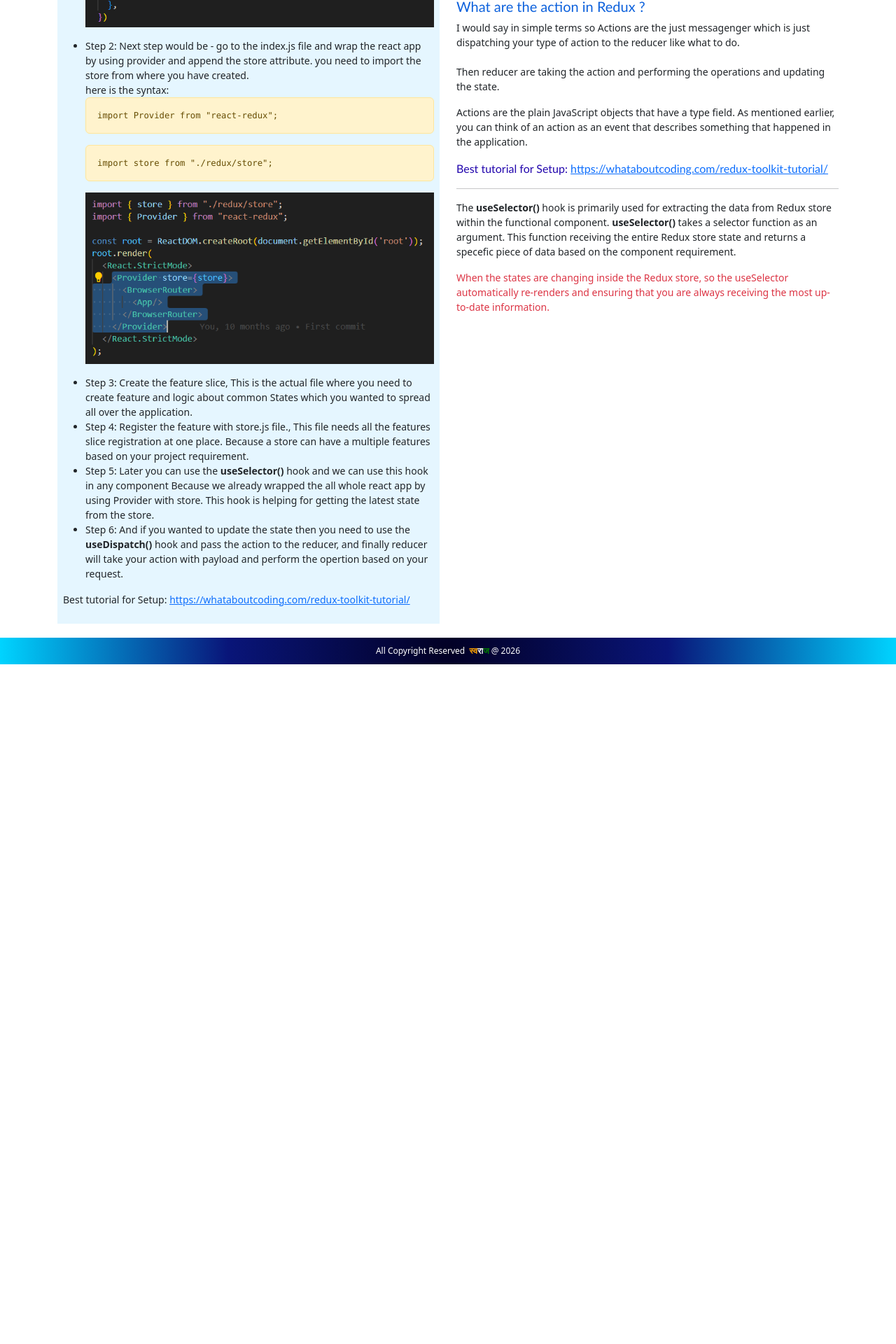
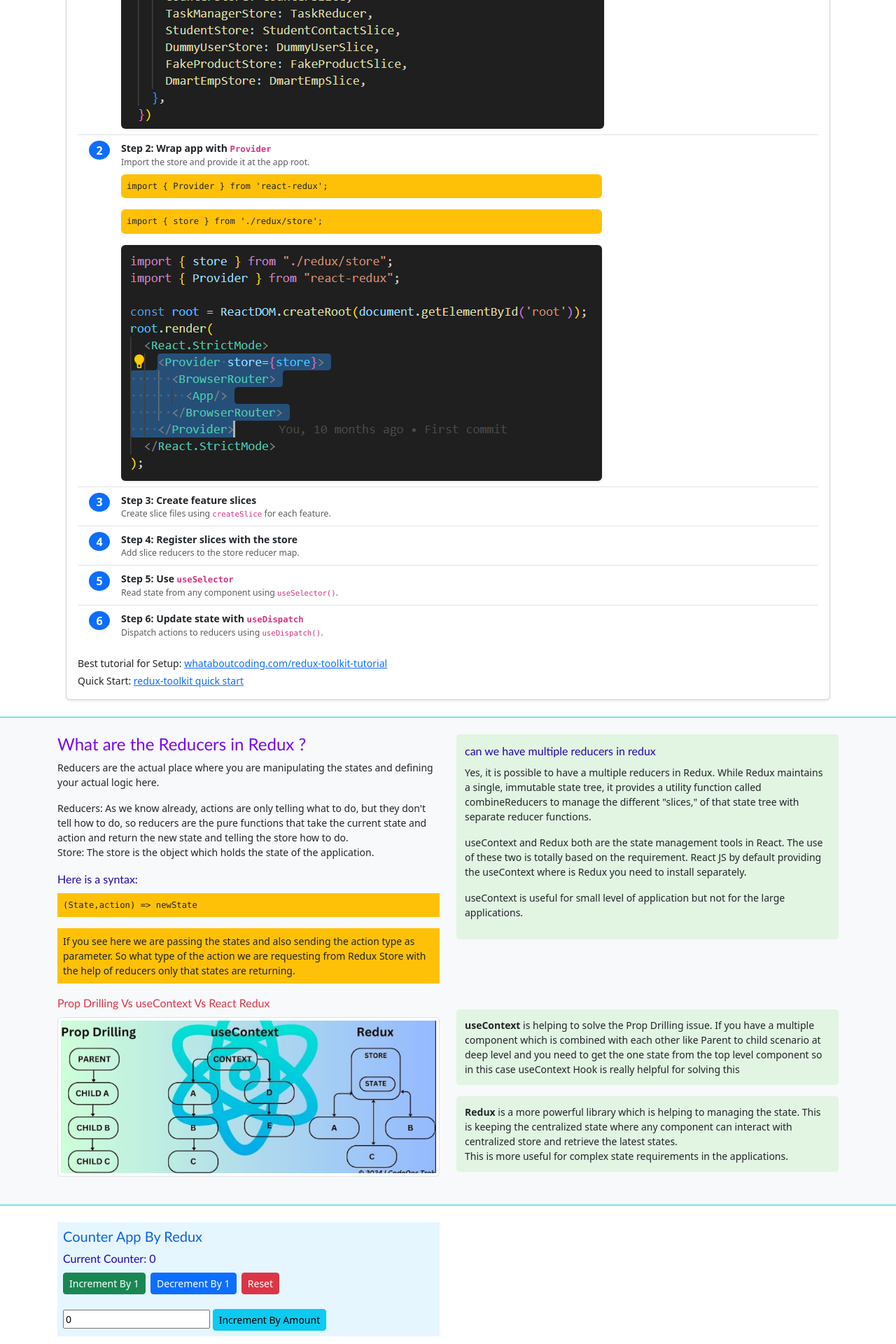
Before and after one commit to rakesh4288/Swaraj-House, a React (Vite) app: page /react-redux-tutorial in a window 1280 px wide. Shown: the part 840-2760 px from the top of the page at 70% size. Before the commit the page ends 1789 px from the top, so only its background shows below. Built offline with nearby package versions, Linux system fonts and the light colour scheme; sample sign-in values are in the browser's storage.

Commit message:
feat(Redux): enhancing redux tutorial

```diff
--- a/package.json
+++ b/package.json
@@ -10,10 +10,12 @@
     "preview": "vite preview"
   },
   "dependencies": {
+    "@reduxjs/toolkit": "^2.11.2",
     "bootstrap": "^5.3.8",
     "bootstrap-icons": "^1.13.1",
     "react": "^19.2.0",
     "react-dom": "^19.2.0",
+    "react-redux": "^9.2.0",
     "react-router-dom": "^7.13.0"
   },
   "devDependencies": {
--- /dev/null
+++ b/src/Components/CounterAppByRedux.jsx
@@ -0,0 +1,53 @@
+import { useState } from "react";
+import { useSelector, useDispatch } from "react-redux";
+import { increment, decrement, reset, incrementByAmount } from "../reduxFeatures/counterSlice";
+
+const CounterAppByRedux = () => {
+    const [amount, setAmount] = useState(0);
+    const count = useSelector((state) => state.CounterStore.value);
+    const dispatch = useDispatch();
+    const handleIncrement = () => {
+        dispatch(increment());
+    }
+
+    const handleDecrement = () => {
+        dispatch(decrement());
+    }
+
+    const handleReset = () => {
+        dispatch(reset());
+    }
+
+    const handleAmount = (e) => {
+        console.log('handleAmount =', e.target.value);
+        const value = e.target.value;
+        setAmount(value);
+    }
+
+    const handleIncrementAmount = () => {
+        dispatch(incrementByAmount(amount));
+    }
+
+    return (
+        <div id="counter-app-by-redux" className="lightBlue p-2">
+            <h5>Counter App By Redux</h5>
+            <h6>Current Counter: {count}</h6>
+
+            <button className="btn btn-success btn-sm" onClick={handleIncrement}>Increment By 1</button>
+            &nbsp;&nbsp;
+            <button className="btn btn-primary btn-sm" onClick={handleDecrement}>Decrement By 1</button>
+
+            &nbsp;&nbsp;
+            <button className="btn btn-danger btn-sm" onClick={handleReset}>Reset</button>
+
+            <br/><br/>
+            <div>
+                <input type='number' placeholder='Enter amount' value={amount} onChange={handleAmount} />
+                &nbsp;
+                <button className='btn btn-info btn-sm' onClick={handleIncrementAmount}>Increment By Amount</button>
+            </div>
+        </div>
+    )
+}
+
+export default CounterAppByRedux;
--- a/src/Components/ReduxConfiguration.jsx
+++ b/src/Components/ReduxConfiguration.jsx
@@ -3,51 +3,77 @@
 
 const ReduxConfiguration = () => {
     return (
-        <div id="redux-configuration" className="lightBlue p-2">
-            <h6>Steps for configuring React Redux:</h6>
-            <ul>
-                <li>
-                    Step 1: Firstly we need to create the store where we configure the entry point of common redux store
-                    <p>
-                        <img src={AppImages.Redux_Store_img_1} alt={AppImages.Redux_Store_img_1} className="img-fluid" />
-                    </p>
-                </li>
+        <div id="redux-configuration" className="container">
+            <div className="card shadow-sm">
+                <div className="card-body">
+                    <h6 className="card-title">Steps for configuring React Redux</h6>
 
-                <li>
-                    Step 2: Next step would be - go to the index.js file and wrap the react app by using provider and append the store attribute. you need to import the store from where you have created. <br/>
-                    here is the syntax:
-                    <pre className='alert alert-warning'>
-                        <code>import { "Provider" } from "react-redux";</code>
-                    </pre>
+                    <div className="list-group list-group-flush">
+                        <div className="list-group-item d-flex gap-3 align-items-start">
+                            <span className="badge bg-primary rounded-circle fs-6">1</span>
+                            <div>
+                                <div className="fw-bold">Step 1: Create the store</div>
+                                <div className="small text-muted">Configure the central Redux store where you register feature reducers.</div>
+                                <div className="mt-2">
+                                    <img src={AppImages.Redux_Store_img_1} alt="redux store" className="img-fluid rounded shadow-sm" />
+                                </div>
+                            </div>
+                        </div>
 
-                    <pre className='alert alert-warning'>
-                        <code>import { "store" } from "./redux/store";</code>
-                    </pre>
+                        <div className="list-group-item d-flex gap-3 align-items-start">
+                            <span className="badge bg-primary rounded-circle fs-6">2</span>
+                            <div>
+                                <div className="fw-bold">Step 2: Wrap app with <code>Provider</code></div>
+                                <div className="small text-muted">Import the store and provide it at the app root.</div>
 
-                    <p>
-                        <img src={AppImages.Redux_Store_img_2} alt={AppImages.Redux_Store_img_2} className='img-fluid'/>
-                    </p>
-                </li>
+                                <pre className="bg-warning p-2 rounded mt-2"><code>import {'{ Provider }'} from 'react-redux';</code></pre>
+                                <pre className="bg-warning p-2 rounded mt-2"><code>import {'{ store }'} from './redux/store';</code></pre>
 
-                <li>
-                    Step 3: Create the feature slice, This is the actual file where you need to create feature and logic about common States which you wanted to spread all over the application.
-                </li>
+                                <div className="mt-2">
+                                    <img src={AppImages.Redux_Store_img_2} alt="provider" className="img-fluid rounded shadow-sm" />
+                                </div>
+                            </div>
+                        </div>
 
-                <li>
-                    Step 4: Register the  feature with store.js file., This file needs all the features slice registration at one place. Because a store can have a multiple features based on your project requirement.
-                </li>
+                        <div className="list-group-item d-flex gap-3 align-items-start">
+                            <span className="badge bg-primary rounded-circle fs-6">3</span>
+                            <div>
+                                <div className="fw-bold">Step 3: Create feature slices</div>
+                                <div className="small text-muted">Create slice files using <code>createSlice</code> for each feature.</div>
+                            </div>
+                        </div>
 
-                <li>
-                    Step 5: Later you can use the <b>useSelector()</b> hook and we can use this hook in any component Because we already wrapped the all whole react app by using Provider with store.  This hook is helping for getting the latest state from the store.
-                </li>
-                <li>
-                    Step 6: And if you wanted to update the state then you need to use the <b>useDispatch()</b> hook and pass the action to the reducer, and finally reducer will take your action with payload and perform the opertion based on your request.
-                </li>
-            </ul>
+                        <div className="list-group-item d-flex gap-3 align-items-start">
+                            <span className="badge bg-primary rounded-circle fs-6">4</span>
+                            <div>
+                                <div className="fw-bold">Step 4: Register slices with the store</div>
+                                <div className="small text-muted">Add slice reducers to the store reducer map.</div>
+                            </div>
+                        </div>
 
-            <p>
-                Best tutorial for Setup: <Link to="https://whataboutcoding.com/redux-toolkit-tutorial/" target="_blank">https://whataboutcoding.com/redux-toolkit-tutorial/</Link>
-            </p>
+                        <div className="list-group-item d-flex gap-3 align-items-start">
+                            <span className="badge bg-primary rounded-circle fs-6">5</span>
+                            <div>
+                                <div className="fw-bold">Step 5: Use <code>useSelector</code></div>
+                                <div className="small text-muted">Read state from any component using <code>useSelector()</code>.</div>
+                            </div>
+                        </div>
+
+                        <div className="list-group-item d-flex gap-3 align-items-start">
+                            <span className="badge bg-primary rounded-circle fs-6">6</span>
+                            <div>
+                                <div className="fw-bold">Step 6: Update state with <code>useDispatch</code></div>
+                                <div className="small text-muted">Dispatch actions to reducers using <code>useDispatch()</code>.</div>
+                            </div>
+                        </div>
+                    </div>
+
+                    <div className="mt-3">
+                        <p className="mb-1">Best tutorial for Setup: <Link to="https://whataboutcoding.com/redux-toolkit-tutorial/" target="_blank" className="link-primary">whataboutcoding.com/redux-toolkit-tutorial</Link></p>
+                        <p className="mb-0">Quick Start: <Link to="https://redux-toolkit.js.org/tutorials/quick-start" target="_blank" className="link-primary">redux-toolkit quick start</Link></p>
+                    </div>
+                </div>
+            </div>
         </div>
     )
 }
--- a/src/Components/SiteHeader.jsx
+++ b/src/Components/SiteHeader.jsx
@@ -36,10 +36,6 @@
 
               <li className="nav-item">
                 <Link className="nav-link" to="/react-basic">React Basic</Link>
-              </li>
-
-              <li className="nav-item">
-                <Link className="nav-link" to="/react-redux-tutorial"></Link>
               </li>
 
               <li className="nav-item dropdown">
--- a/src/assets/index.js
+++ b/src/assets/index.js
@@ -16,6 +16,7 @@
 import Redux_Store_1 from './redux_store.png';
 import Redux_Store_2 from './redux_provider_confirgure.png';
 import Redux_Store_3 from'./use_selector.png';
+import Redux_Store_4 from './propDrilling_useContext_ReactRedux.png';
 
 const AppImages = {
     React_Logo: react_logo,
@@ -35,7 +36,8 @@
     Derived_States_Img: Derived_States,
     Redux_Store_img_1: Redux_Store_1,
     Redux_Store_img_2: Redux_Store_2,
-    Redux_Store_img_3: Redux_Store_3
+    Redux_Store_img_3: Redux_Store_3,
+    Redux_Store_img_4: Redux_Store_4
 }
 
 export default AppImages;
--- a/src/pages/ReactReduxPage.jsx
+++ b/src/pages/ReactReduxPage.jsx
@@ -1,6 +1,7 @@
 import { Link } from 'react-router-dom';
 import ReduxConfiguration from '../components/ReduxConfiguration';
 import AppImages from '../assets';
+import CounterAppByRedux from '../components/CounterAppByRedux';
 
 const ReactReduxPage = () => {
 
@@ -66,11 +67,18 @@
                 </div>
             </section>
 
+            <section className='container'>
+                <div>
+                    <div className="col-xl-12 col-lg-12 col-md-12 col-sm-12">
+                        <ReduxConfiguration />
+                    </div>
+                </div>
+            </section>
 
-            <section className="container">
+            {/* <section className="container">
                 <div className='row'>
                     <div className="col-xl-6 col-lg-6 col-md-5 col-sm-12">
-                        <ReduxConfiguration />
+
                     </div>
 
                     <div className="col-xl-6 col-lg-6 col-md-5 col-sm-12">
@@ -81,7 +89,7 @@
                         <div>
                             <h5>What are the action in Redux ?</h5>
                             <p>
-                                I would say in simple terms so Actions are the just messagenger which is just dispatching your type of action to the reducer like what to do. <br/> <br/>Then reducer are taking the action and performing the operations and updating the state.
+                                I would say in simple terms so Actions are the just messagenger which is just dispatching your type of action to the reducer like what to do. <br /> <br />Then reducer are taking the action and performing the operations and updating the state.
                             </p>
                             <p>
                                 Actions are the plain JavaScript objects that have a type field. As mentioned earlier,
@@ -103,14 +111,78 @@
                         </p>
                     </div>
                 </div>
+            </section> */}
+
+            <section id='what-are-the-reducers' className="bg-light pt-4 pb-4 mt-4 mb-4 border-top border-bottom border-info">
+                <div className="container">
+                    <div className="row">
+                        <div className="col-xl-6 col-lg-6 col-md-6 col-sm-12">
+                            <h4>What are the Reducers in Redux ?</h4>
+                            <p>
+                                Reducers are the actual place where you are manipulating the states and defining your actual logic here.
+                            </p>
+
+                            <p>
+                                Reducers: As we know already, actions are only telling what to do, but they don't tell how to do, so reducers are the pure functions that take the current state and action and return the new state and telling the store how to do.
+                                <br />
+                                Store: The store is the object which holds the state of the application.
+                            </p>
+
+                            <h6>Here is a syntax:</h6>
+                            <pre className="bg-warning p-2">
+                                <span>(State,action) =&gt; newState</span><br />
+                            </pre>
+
+                            <p className="bg-warning p-2 text-dark">
+                                If you see here we are passing the states and also sending the action type as parameter. So what type of the action we are requesting from Redux Store with the help of reducers only that states are returning.
+                            </p>
+                        </div>
+
+                        <div className="col-xl-6 col-lg-6 col-md-6 col-sm-12">
+                            <div className="lightGreenBG">
+                                <h6>can we have multiple reducers in redux</h6>
+                                <p>
+                                    Yes, it is possible to have a multiple reducers in Redux. While Redux maintains a single, immutable state tree, it provides a utility function called combineReducers to manage the different "slices," of that state tree with separate reducer functions.
+                                </p>
+
+                                <p>
+                                    useContext and Redux both are the state management tools in React. The use of these two is totally based on the requirement. React JS by default providing the useContext where is Redux you need to install separately.
+                                </p>
+
+                                <p>useContext is useful for small level of application but not for the large applications.</p>
+                            </div>
+                        </div>
+                    </div>
+
+                    <div className="row">
+                        <div className="col-xl-6 col-lg-6 col-md-6 col-sm-12">
+                            <h6 className="text-danger">Prop Drilling Vs useContext Vs React Redux</h6>
+                            <p>
+                                <img src={AppImages.Redux_Store_img_4} alt="PropDrilling_vs_useContext_ReactRedux" className="img-fluid img-thumbnail" />
+                            </p>
+                        </div>
+
+                        <div className="col-xl-6 col-lg-6 col-md-6 col-sm-12">
+                            <div>
+                                <br />
+                                <p className="lightGreenBG">
+                                    <b>useContext </b>is helping to solve the Prop Drilling issue. If you have a multiple component which is combined with each other like Parent to child scenario at deep level and you need to get the one state from the top level component so in this case useContext Hook is really helpful for solving this
+                                </p>
+
+                                <p className="lightGreenBG">
+                                    <b>Redux</b> is a more powerful library which is helping to managing the state. This is keeping the centralized state where any component can interact with centralized store and retrieve the latest states. <br />
+                                    This is more useful for complex state requirements in the applications.
+                                </p>
+                            </div>
+                        </div>
+                    </div>
+                </div>
             </section>
 
             <section className="container">
                 <div className="row">
                     <div className="col-xl-6 col-lg-6 col-md-5 col-sm-12">
-
-
-                        {/* <CounterAppUsingRedux initialState={0} /> */}
+                        <CounterAppByRedux initialState={0} />
                     </div>
 
                     <div className="col-xl-6 col-lg-6 col-md-5 col-sm-12">
--- /dev/null
+++ b/src/reduxFeatures/counterSlice.js
@@ -0,0 +1,29 @@
+import { createSlice } from "@reduxjs/toolkit";
+
+export const CounterSlice = createSlice({
+    name: "counter",
+    initialState: {
+        value: 0
+    },
+    reducers: {
+        increment: (state) => {
+            state.value = state.value + 1
+        },
+
+        decrement: (state) => {
+            state.value = state.value - 1
+        },
+
+        incrementByAmount: (state, action) => {
+            state.value = state.value + Number(action.payload)
+        },
+
+        reset: (state) => {
+            state.value = 0;
+        }
+    },
+});
+
+// Action creators are generated for each case reducer function
+export const { increment, decrement, reset, incrementByAmount } = CounterSlice.actions;
+export default CounterSlice.reducer;
--- /dev/null
+++ b/src/store.js
@@ -0,0 +1,9 @@
+import { configureStore } from '@reduxjs/toolkit'
+// import the slice reducer (default export) — not the slice object
+import counterReducer from './reduxFeatures/counterSlice'
+
+export const store = configureStore({
+  reducer: {
+    CounterStore: counterReducer,
+  },
+})
```
Also changed, not shown: src/main.jsx (+6 -2 lines), 1 other file (tests, documents, lock files or other folders).
